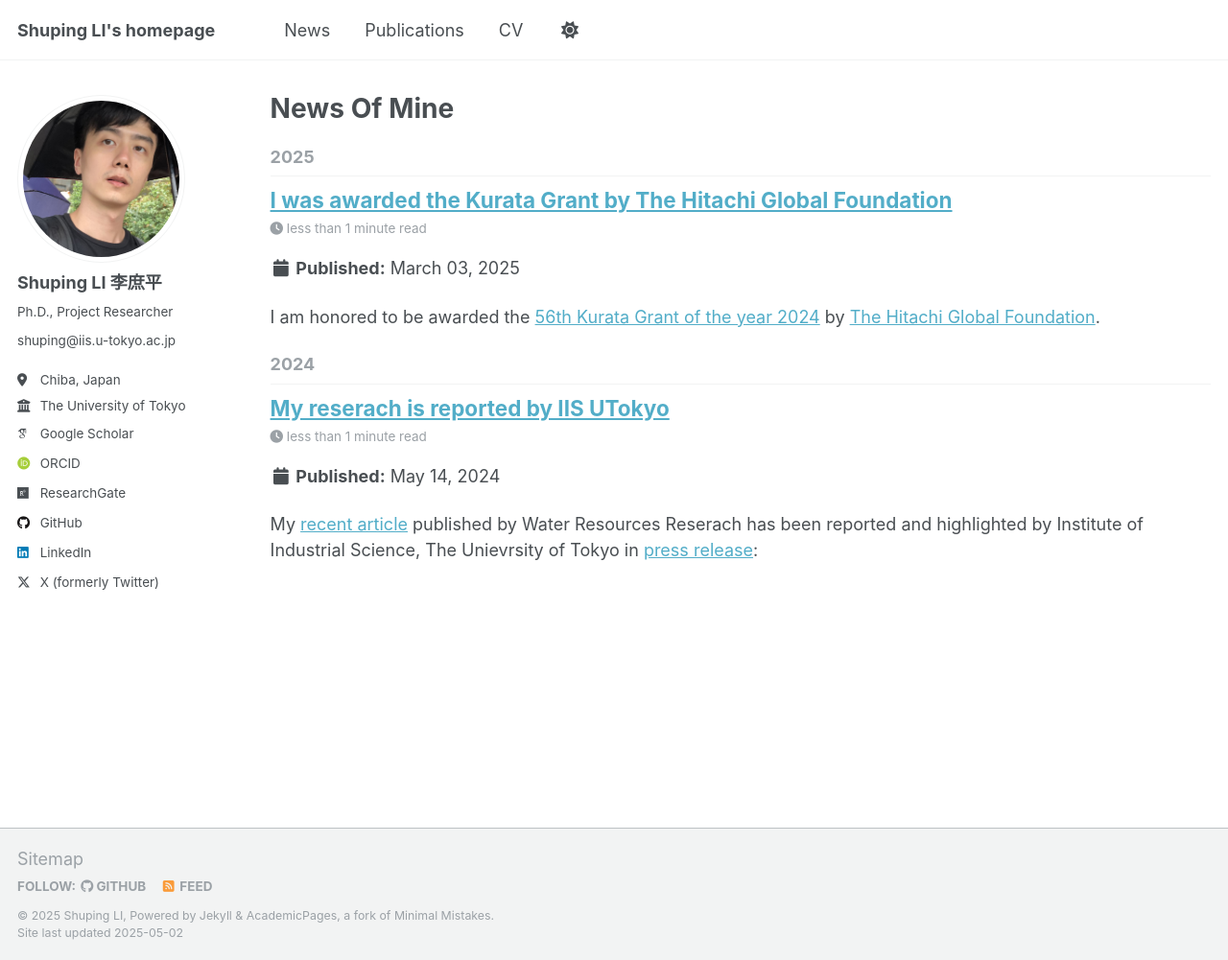
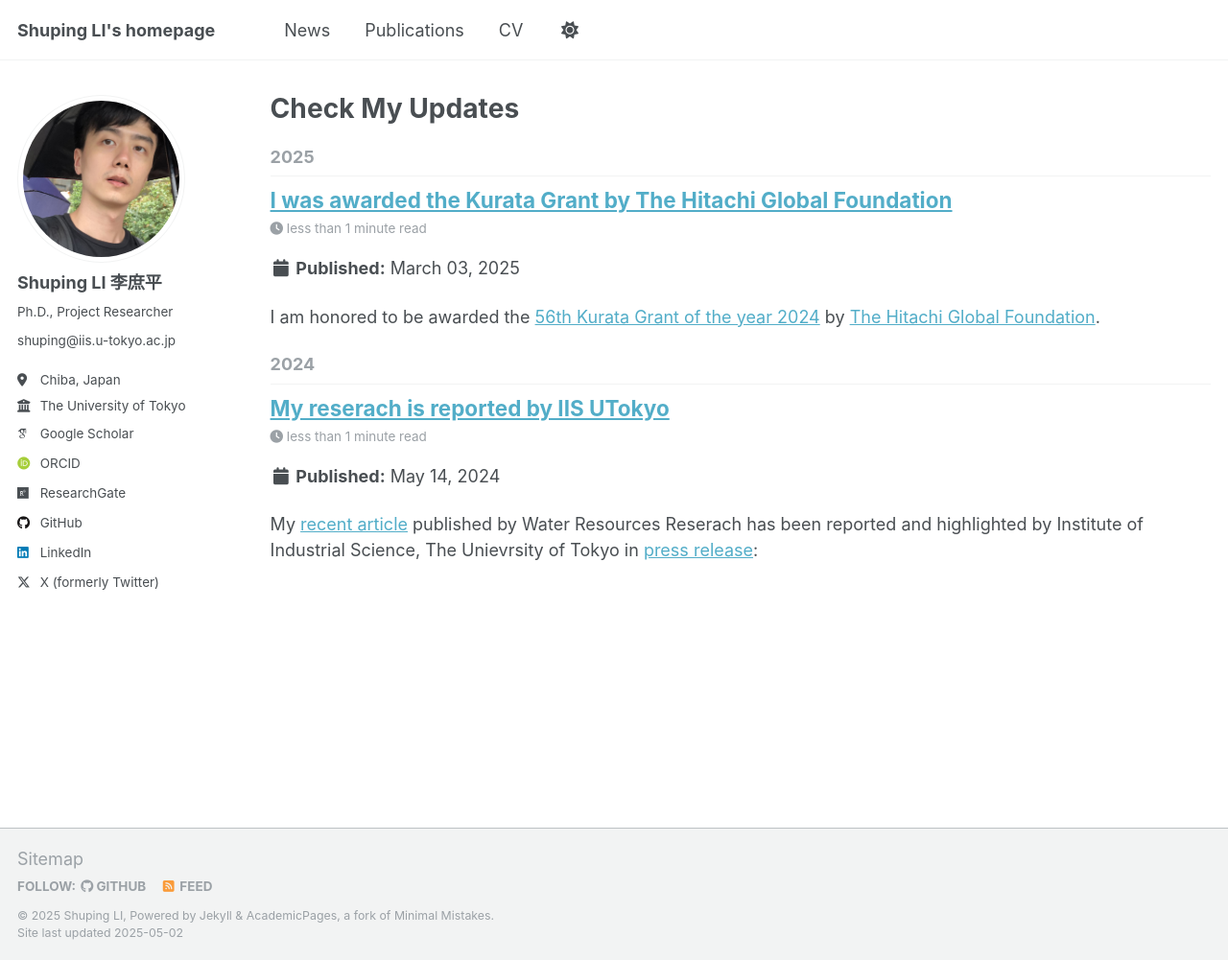
Before and after one commit to shuping-li/shuping-li.github.io, a Jekyll site: the page built from _pages/year-archive.html, in a window 1280 px wide and 1001 px high. Shown: the whole window at 96% size. Built offline with Jekyll 4.4.1, drawn with Linux system fonts in a browser that asks for light colours; some web fonts are replaced.

Commit message:
Update year-archive.html

```diff
--- a/_pages/year-archive.html
+++ b/_pages/year-archive.html
@@ -1,7 +1,7 @@
 ---
 layout: archive
 permalink: /year-archive/
-title: "News Of Mine"
+title: "Check My Updates"
 author_profile: true
 redirect_from:
   - /wordpress/blog-posts/
```
